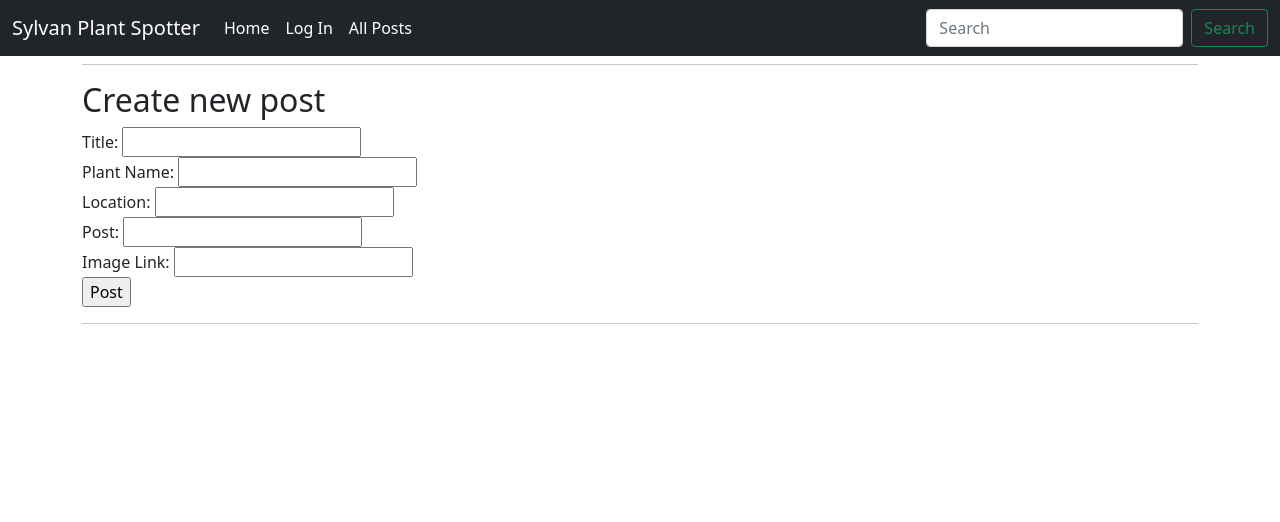
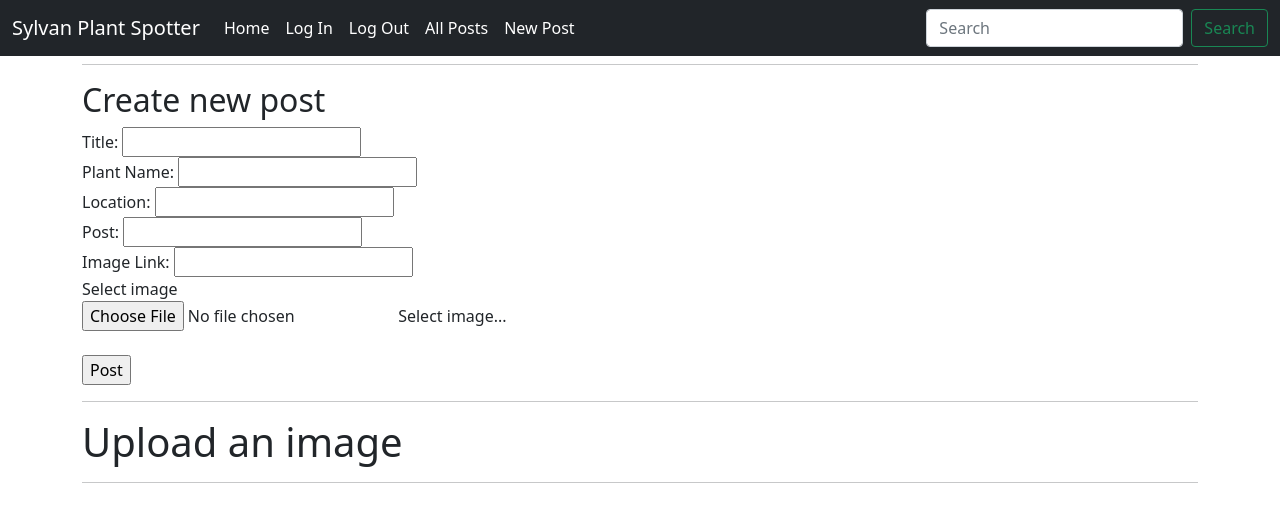
Before and after one commit to C-Loftus/Sylvan, a Flask app: page /newpost in a window 1280 px wide. Shown: the top 522 px of the page. Run offline with Flask 2, Linux system fonts and the light colour scheme; data comes from the database, SQL or seed files in the repository; both versions use the stored data as it was before the commit; parts of the project's set-up code (start-up, migrations or seed data) failed here and were passed over.

Commit message:
Fixed Bugs and Added Image Upload

```diff
--- a/main.py
+++ b/main.py
@@ -1,11 +1,12 @@
-from flask import Flask, render_template, url_for, request, redirect, session
+from logging import NullHandler
+from flask import Flask, jsonify, render_template, url_for, request, redirect, session
 from flask_sqlalchemy import SQLAlchemy
 from datetime import datetime
 from authlib.integrations.flask_client import OAuth
 
 import os, json
 
-
+# App Initialization
 app = Flask(__name__)
 oauth = OAuth(app)
 app.secret_key = 'random secret'
@@ -36,7 +37,6 @@ def authorize():
     resp = google.get('userinfo', token=token)
     user_info = resp.json()
     session['email'] = user_info
-    # do something with the token and profile
     return redirect('/')
 
 @app.route('/logout')
@@ -45,21 +45,19 @@ def logout():
         session.pop(key)
     return redirect('/')
 
-
-
 app.config['SQLALCHEMY_DATABASE_URI'] = 'sqlite:///posts.db'
 db = SQLAlchemy(app)
 
 # DB and DB updating code
 class Post(db.Model):
     id = db.Column(db.Integer, primary_key=True)
-    imageLink = db.Column(db.String(50), nullable=False)
-    plantName = db.Column(db.String(30), nullable=False)
-    title = db.Column(db.String(100), nullable=False)
-    description = db.Column(db.Text, nullable=True)
-    author = db.Column(db.String(30), nullable=False, default='Anonymous')
+    imageLink = db.Column(db.String(50), nullable=True, default="No Provided Image")
+    plantName = db.Column(db.String(30), nullable=True, default="Unknown Plant")
+    title = db.Column(db.String(100), nullable=True, default=("Post number" + id))
+    description = db.Column(db.Text, nullable=True, default="No Description Provided")
+    author = db.Column(db.String(30), nullable=True, default='Anonymous')
     location = db.Column(db.String(30), nullable=True, default='Location not Specified')
-    date_posted = db.Column(db.DateTime, nullable=False, default=datetime.utcnow)
+    date_posted = db.Column(db.DateTime, nullable=True, default=datetime.utcnow)
 
     def __repr__(self):
         return 'Post ' + str(self.id)
@@ -79,7 +77,12 @@ def newPost():
         post_title =      request.form.get('title', False)
         post_content =    request.form.get('description', False)
         post_location =   request.form.get('location', False)
-        new_post = Post(title=post_title, description=post_content, location=post_location, plantName=plant_Name, imageLink=image_link, author=email["name"])
+        if email is str:
+            post_author = email
+        else:
+            post_author = "Anonymous"
+
+        new_post = Post(title=post_title, description=post_content, location=post_location, plantName=plant_Name, imageLink=image_link, author=post_author)
         db.session.add(new_post)
         db.session.commit()
         return redirect('/allposts')
@@ -118,6 +121,19 @@ def edit(id):
     else:
         return render_template('edit.html', post=post)
 
+app.config["IMAGE_UPLOADS"] = "~/Projects/PlantApp"
+@app.route("/newpost", methods=["GET", "POST"])
+def upload_image():
+    if request.method == "POST":
+        if request.files:
+            image = request.files["image"]
+            print(image)
+            image.save(os.path.join(app.config["IMAGE_UPLOADS"], image.filename))
+            print("Image saved")
+            return redirect(request.url)
+    return render_template("index.html")
+
+
 # Run in debug mode if not deployed
 if __name__ == "__main__":
     app.run(debug=True)
--- a/templates/base.html
+++ b/templates/base.html
@@ -16,13 +16,19 @@
               <div class="collapse navbar-collapse" id="navbarCollapse">
                 <ul class="navbar-nav me-auto mb-2 mb-md-0">
                   <li class="nav-item">
-                    <a class="nav-link active" aria-current="page" href="home">Home</a>
+                    <a class="nav-link active" aria-current="page" href="/home">Home</a>
                   </li>
                   <li class="nav-item">
-                    <a class="nav-link active" href="login"> Log In </a>
+                    <a class="nav-link active" href="/login"> Log In </a>
                   </li>
                   <li class="nav-item">
-                    <a class="nav-link active" href="allposts" tabindex="-1" aria-disabled="true"> All Posts </a>
+                    <a class="nav-link active" href="/logout" tabindex="-1" aria-disabled="true"> Log Out </a>
+                  </li>
+                  <li class="nav-item">
+                    <a class="nav-link active" href="/allposts" tabindex="-1" aria-disabled="true"> All Posts </a>
+                  </li>
+                  <li class="nav-item">
+                    <a class="nav-link active" href="/newpost" tabindex="-1" aria-disabled="true"> New Post </a>
                   </li>
                 </ul>
                 <form class="d-flex">
--- a/templates/newpost.html
+++ b/templates/newpost.html
@@ -3,9 +3,6 @@
 {% block head %}
 <title> Create a New Post </title>
 {% endblock %}
-
-
-
 
 {% block body %}
   <h1> Create a new post </h1>
@@ -14,8 +11,6 @@
     <form action='/newpost' method='POST'>
         Title: <input type='text' name='title' id='title'>
         <br>
-        <!-- Author: <input type='text' name='author' id='author'>
-        <br> -->
         Plant Name: <input type='text' name='plantName' id='plantName'>
         <br>
         Location: <input type='text' name='location' id='location'>
@@ -24,23 +19,17 @@
         <br>
         Image Link: <input type='text' name='imageLink' id='imageLink'>
         <br>
+        <div class="form-group">
+            <label>Select image</label>
+            <div class="custom-file">
+              <input type="file" class="custom-file-input" name="image" id="image">
+              <label class="custom-file-label" for="image">Select image...</label>
+            </div>
+          </div>
+          <br>
         <input type='submit' value='Post'>
     </form>
     <hr>
-
-    <!-- {% for post in posts %}
-
-            <h2>{{ post.title }}</h2>
-        {% if post.author %}
-            <h3> By : {{post.author }}</h3>
-        {% else %}
-                <h3> No author</h3>
-        {% endif %}
-            <p>{{post.content}}</p>
-            <a href='/posts/delete/{{post.id}}'> Delete </a>
-            <a href='/posts/edit/{{post.id}}'> Edit </a>
-            <hr>
-
-    {% endfor %} -->
-
+    <h1>Upload an image</h1>
+    <hr>
 {% endblock %}
```
Also changed, not shown: templates/allPosts.html (+14 -0 lines), posts.db (deleted), 1 other file.
